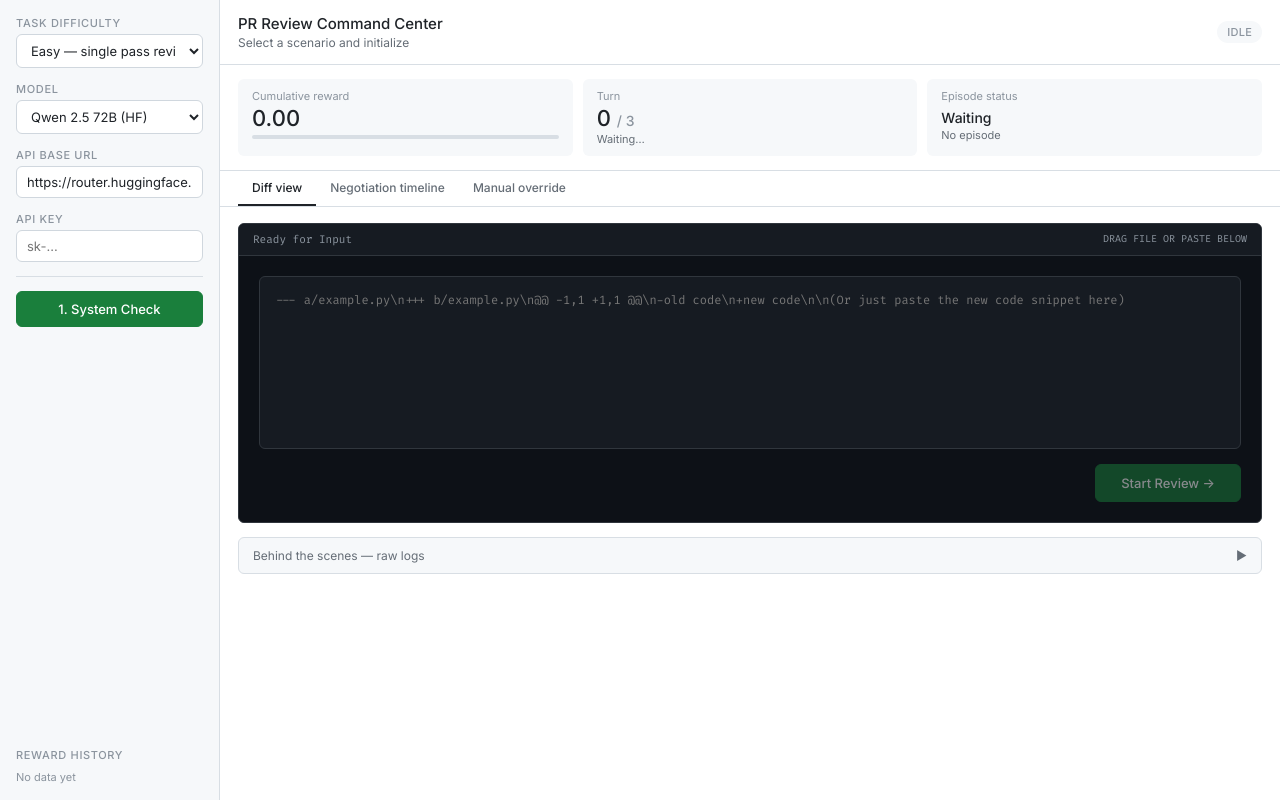
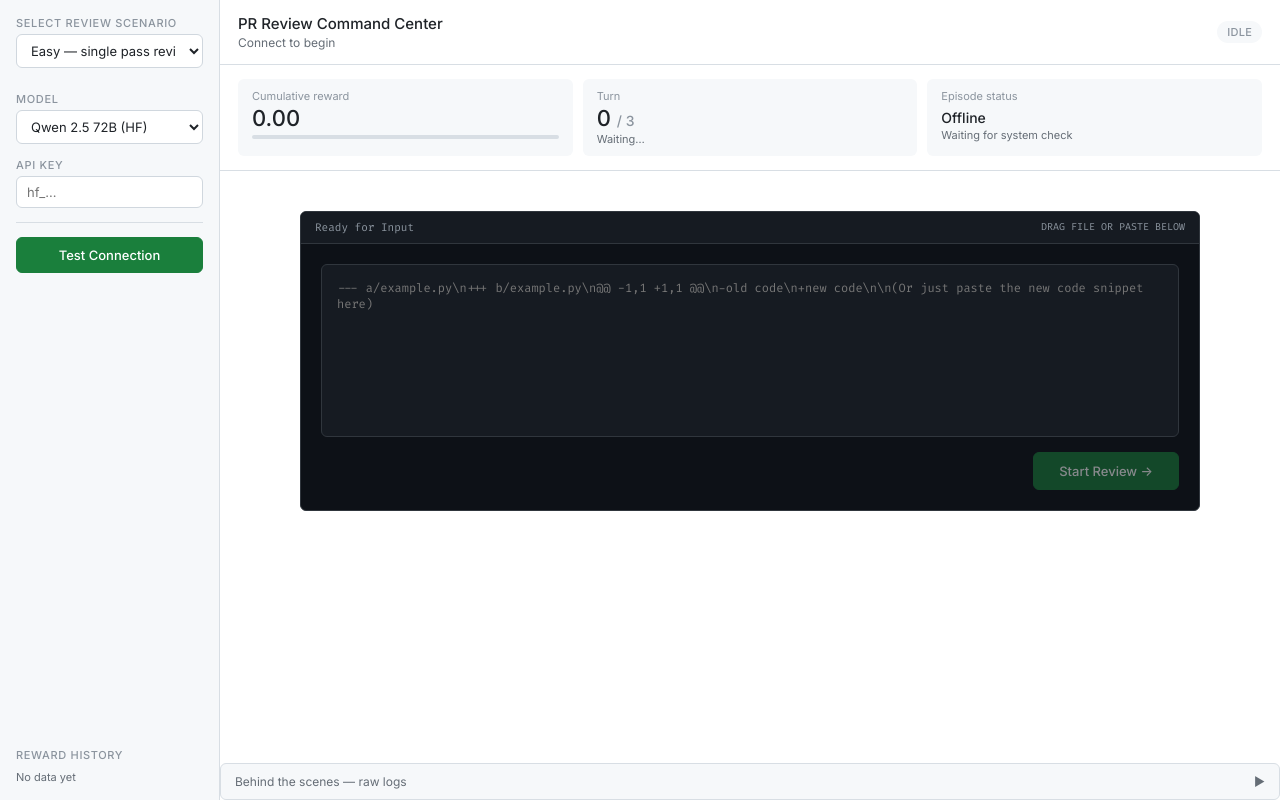
Before and after one commit to Levi710/PR-Review-Negotiation-Environment, a Next.js app in the folder pr_review_dashboard/: page / in a window 1280 px wide. Built offline with nearby package versions, Linux system fonts and the light colour scheme.

Commit message:
FEAT: Unified 'One-Push' Logic Restructuring — Linear Workflow

```diff
--- a/pr_review_dashboard/app/Dashboard.js
+++ b/pr_review_dashboard/app/Dashboard.js
@@ -1,12 +1,10 @@
 "use client";
-import { useState, useCallback } from "react";
+import { useState, useCallback, useEffect } from "react";
 import Sidebar from "@/components/Sidebar";
 import TopBar from "@/components/TopBar";
 import MetricCards from "@/components/MetricCards";
-import TabBar from "@/components/TabBar";
 import DiffView from "@/components/DiffView";
 import Timeline from "@/components/Timeline";
-import ManualOverride from "@/components/ManualOverride";
 import LogBox from "@/components/LogBox";
 import { resetEnv, stepEnv, callAgent, configCustom } from "@/lib/api";
 
@@ -17,11 +15,9 @@
   const [customApiUrl, setCustomApiUrl] = useState("");
   const [customApiKey, setCustomApiKey] = useState(defaultHfToken || "");
   const [taskName, setTaskName] = useState("single-pass-review");
-  const [customDiff, setCustomDiff] = useState("");
   const [customTitle, setCustomTitle] = useState("Custom Review Session");
   const [customDesc, setCustomDesc] = useState("User-provided code snippet for review.");
 
-  // Derived from selected preset
   const preset = presets[selectedPreset] || presets[0];
   const isInternal = preset.internal;
   const activeModelId = preset.id === "custom" ? customModelId : preset.id;
@@ -41,7 +37,6 @@
   const [logs, setLogs] = useState([]);
   const [isThinking, setIsThinking] = useState(false);
   const [error, setError] = useState(null);
-  const [activeTab, setActiveTab] = useState("diff");
 
   const addLog = useCallback((msg) => {
     setLogs(prev => [...prev, `[${new Date().toLocaleTimeString()}] ${msg}`]);
@@ -51,33 +46,81 @@
   const handleInit = useCallback(async () => {
     setError(null);
     setInitStatus("loading");
-    addLog(`System Check: ${taskName}`);
+    addLog(`System Connection Test: ${activeModelId}`);
     try {
-      // Basic reset to ensure backend is alive and well
       await resetEnv(taskName);
       setInitialized(true);
       setInitStatus("ready");
-      addLog(`System Ready.`);
+      addLog(`SYSTEM READY. Waiting for code input...`);
     } catch (e) {
-      setError(`System Check Failed: ${e.message}`);
+      setError(`Connection Failed: ${e.message}`);
       setInitStatus("idle");
-      addLog(`ERROR: ${e.message}`);
+      addLog(`CONNECTION ERROR: ${e.message}`);
     }
-  }, [taskName, addLog]);
+  }, [taskName, activeModelId, addLog]);
 
-  // ── Handle Code Submission (From DiffView) ──
+  // ── Manual Decision ──
+  const handleManual = useCallback(async ({ decision: dec, comment }) => {
+    if (done) return;
+    setError(null);
+    addLog(`User Decision: ${dec}`);
+    try {
+      const result = await stepEnv({ decision: dec, comment: comment || "Manual verdict." });
+      setObservation(result.observation);
+      setScore(prev => prev + result.reward);
+      setRewards(prev => [...prev, result.reward]);
+      setDone(result.done);
+      setDecision(dec.toUpperCase());
+      if (!result.done) setTurn(prev => prev + 1);
+      addLog(`VERDICT APPLIED: reward=${result.reward.toFixed(2)} done=${result.done}`);
+    } catch (e) {
+      setError(e.message);
+      addLog(`VERDICT ERROR: ${e.message}`);
+    }
+  }, [done, addLog]);
+
+  // ── Execute AI Round ──
+  const handleExecute = useCallback(async () => {
+    if (done || isThinking) return;
+    setError(null);
+    setIsThinking(true);
+    addLog(`Requesting AI Analysis (${activeModelId})...`);
+    try {
+      const action = await callAgent({
+        observation, modelId: activeModelId, apiUrl: activeApiUrl, apiKey: activeApiKey,
+      });
+      if (action.decision === "error") throw new Error(action.comment);
+
+      addLog(`AI Feedback Received: ${action.decision}`);
+      const result = await stepEnv(action);
+      setObservation(result.observation);
+      setScore(prev => prev + result.reward);
+      setRewards(prev => [...prev, result.reward]);
+      setDone(result.done);
+      setDecision(action.decision.toUpperCase());
+      if (!result.done) setTurn(prev => prev + 1);
+      addLog(`STEP SUCCESS: reward=${result.reward.toFixed(2)}`);
+    } catch (e) {
+      setError(e.message);
+      addLog(`AI ERROR: ${e.message}`);
+    } finally {
+      setIsThinking(false);
+    }
+  }, [done, isThinking, observation, activeModelId, activeApiUrl, activeApiKey, addLog]);
+
+  // ── Handle Code Submission (The One-Push Trigger) ──
   const handleCodeSubmit = useCallback(async (code) => {
     setError(null);
-    setIsThinking(true); // Re-use thinking state for "Processing" feedback
-    addLog("Loading code for review...");
+    setIsThinking(true);
+    addLog("PHASE 2: Parsing submitted code...");
     try {
-      // 1. Config custom task with provided code
+      // 1. Configure the scenario
       await configCustom({ diff: code, pr_title: customTitle, pr_description: customDesc });
 
-      // 2. Reset env with 'custom-review' task
+      // 2. Initialize the specific environment
       const obs = await resetEnv("custom-review");
 
-      // 3. Update state
+      // 3. Reset state for new session
       setObservation(obs);
       setScore(0);
       setTurn(1);
@@ -85,82 +128,43 @@
       setDone(false);
       setDecision("IDLE");
       setRewards([]);
-      setTaskName("custom-review"); // Ensure it stays on custom
+      setTaskName("custom-review");
 
-      addLog("Code loaded successfully. Switch to Timeline to begin.");
+      addLog("CODE LOADED. Auto-triggering AI Review round...");
+
+      // 4. AUTO-START THE REVIEW (The real "One-Push")
+      // We wrap the execute logic because we can't call handleExecute directly due to closure of 'observation'
+      const action = await callAgent({
+        observation: obs, modelId: activeModelId, apiUrl: activeApiUrl, apiKey: activeApiKey,
+      });
+      if (action.decision === "error") throw new Error(action.comment);
+
+      const result = await stepEnv(action);
+      setObservation(result.observation);
+      setScore(result.reward);
+      setRewards([result.reward]);
+      setDone(result.done);
+      setDecision(action.decision.toUpperCase());
+      addLog(`AI REVIEW COMPLETE. Check results below.`);
     } catch (e) {
       setError(e.message);
-      addLog(`LOAD ERROR: ${e.message}`);
+      addLog(`SESSION ERROR: ${e.message}`);
     } finally {
       setIsThinking(false);
     }
-  }, [customTitle, customDesc, addLog]);
+  }, [customTitle, customDesc, activeModelId, activeApiUrl, activeApiKey, addLog]);
 
-  // ── Execute AI Round ──
-  const handleExecute = useCallback(async () => {
-    if (done || isThinking) return;
-    setError(null);
-    setIsThinking(true);
-    addLog(`Calling: ${activeModelId}`);
-    try {
-      const action = await callAgent({
-        observation, modelId: activeModelId, apiUrl: activeApiUrl, apiKey: activeApiKey,
-      });
-      if (action.decision === "error") {
-        setError(action.comment);
-        addLog(`AI ERROR: ${action.comment}`);
-        setIsThinking(false);
-        return;
-      }
-      addLog(`Decision: ${action.decision}`);
-      const result = await stepEnv(action);
-      setObservation(result.observation);
-      setScore(prev => prev + result.reward);
-      setRewards(prev => [...prev, result.reward]);
-      setDone(result.done);
-      setDecision(action.decision.toUpperCase());
-      if (!result.done) setTurn(prev => prev + 1);
-      addLog(`Step: reward=${result.reward.toFixed(2)} done=${result.done}`);
-    } catch (e) {
-      setError(e.message);
-      addLog(`ERROR: ${e.message}`);
-    } finally {
-      setIsThinking(false);
-    }
-  }, [done, isThinking, observation, activeModelId, activeApiUrl, activeApiKey, addLog]);
+  const epStatus = !initialized ? "Offline" : done ? "Reviewed" : "Active";
+  const epSub = !initialized ? "Waiting for system check" : done ? "History saved" : isThinking ? "Reviewer processing..." : "Awaiting decision";
+  const prSub = initialized ? `${taskName} · Session Progress` : "Connect to begin";
 
-  // ── Manual Override ──
-  const handleManual = useCallback(async ({ decision: dec, comment }) => {
-    if (done) return null;
-    setError(null);
-    addLog(`Manual: ${dec}`);
-    try {
-      const result = await stepEnv({ decision: dec, comment: comment || "Manual review." });
-      setObservation(result.observation);
-      setScore(prev => prev + result.reward);
-      setRewards(prev => [...prev, result.reward]);
-      setDone(result.done);
-      setDecision(dec.toUpperCase());
-      if (!result.done) setTurn(prev => prev + 1);
-      addLog(`Manual: reward=${result.reward.toFixed(2)} done=${result.done}`);
-      return result;
-    } catch (e) {
-      setError(e.message);
-      return null;
-    }
-  }, [done, addLog]);
-
-  const epStatus = !initialized ? "Waiting" : done ? "Complete" : "Running";
-  const epSub = !initialized ? "No episode" : done ? "Episode finished" : isThinking ? "AI turn active" : "Ready for input";
-  const prSub = initialized ? `${taskName} · Turn ${turn}/${maxTurns}` : "Select a scenario and initialize";
+  // Decision state for TopBar
+  const currentDecision = decision;
 
   return (
     <div className="dash">
       <Sidebar
         taskName={taskName} setTaskName={setTaskName}
-        customDiff={customDiff} setCustomDiff={setCustomDiff}
-        customTitle={customTitle} setCustomTitle={setCustomTitle}
-        customDesc={customDesc} setCustomDesc={setCustomDesc}
         presets={presets}
         selectedPreset={selectedPreset} setSelectedPreset={setSelectedPreset}
         customApiUrl={customApiUrl} setCustomApiUrl={setCustomApiUrl}
@@ -170,30 +174,51 @@
         onInit={handleInit}
         initStatus={initStatus}
         rewards={rewards}
+        customTitle={customTitle} setCustomTitle={setCustomTitle}
+        customDesc={customDesc} setCustomDesc={setCustomDesc}
       />
       <div className="main">
         <TopBar
           title={observation.pr_title || "PR Review Command Center"}
           subtitle={prSub}
-          decision={decision}
+          decision={currentDecision}
         />
         <MetricCards score={score} turn={turn} maxTurns={maxTurns} status={epStatus} statusSub={epSub} />
-        <TabBar activeTab={activeTab} setActiveTab={setActiveTab} />
-        <div className="content">
+
+        <div className="content unified-workspace">
           {error && <div className="status-msg error">{error}</div>}
-          {activeTab === "diff" && (
-            <DiffView
-              diff={observation.diff}
-              onCodeSubmit={handleCodeSubmit}
-              isProcessing={isThinking}
-            />
-          )}
-          {activeTab === "timeline" && (
-            <Timeline history={observation.review_history || []} isThinking={isThinking} onExecute={handleExecute} done={done} />
-          )}
-          {activeTab === "manual" && (
-            <ManualOverride onSubmit={handleManual} disabled={done || !initialized} />
-          )}
+
+          <div className="workspace-layout">
+            {/* Stage 1: The Input Panel (Visible when no code loaded) */}
+            {(!observation.diff || !initialized) ? (
+              <div className="full-width-input">
+                <DiffView
+                  diff={null}
+                  onCodeSubmit={handleCodeSubmit}
+                  isProcessing={isThinking}
+                />
+              </div>
+            ) : (
+              /* Stage 2 & 3: Parallel Review View */
+              <div className="split-view">
+                <div className="split-left">
+                  <div className="pane-header">CODE CHANGES</div>
+                  <DiffView diff={observation.diff} />
+                </div>
+                <div className="split-right">
+                  <div className="pane-header">NEGOTIATION TIMELINE</div>
+                  <Timeline
+                    history={observation.review_history || []}
+                    isThinking={isThinking}
+                    onExecute={handleExecute}
+                    onManual={handleManual}
+                    done={done}
+                  />
+                </div>
+              </div>
+            )}
+          </div>
+
           <LogBox logs={logs} />
         </div>
       </div>
--- a/pr_review_dashboard/app/globals.css
+++ b/pr_review_dashboard/app/globals.css
@@ -149,15 +149,47 @@
 .tab:hover { color: var(--color-text-primary); }
 .tab.active { color: var(--color-text-primary); border-bottom-color: var(--color-text-primary); }
 
-/* ── Content ── */
-.content {
-  flex: 1;
-  overflow: auto;
-  padding: 16px 18px;
+/* ── Unified Workspace Layout ── */
+.unified-workspace {
+  background: var(--color-background-primary);
   display: flex;
   flex-direction: column;
-  gap: 14px;
+  height: 100%;
 }
+.workspace-layout {
+  display: flex;
+  flex-direction: column;
+  flex: 1;
+  gap: 20px;
+}
+.full-width-input {
+  width: 100%;
+  max-width: 900px;
+  margin: 40px auto;
+}
+.split-view {
+  display: grid;
+  grid-template-columns: 1.2fr 1fr;
+  gap: 20px;
+  height: auto;
+  min-height: 500px;
+}
+.split-left, .split-right {
+  display: flex;
+  flex-direction: column;
+  gap: 10px;
+}
+.pane-header {
+  font-size: 11px;
+  font-weight: 600;
+  color: var(--color-text-tertiary);
+  text-transform: uppercase;
+  letter-spacing: .08em;
+  padding-bottom: 5px;
+  border-bottom: 0.5px solid var(--color-border-tertiary);
+}
+.init-btn.success { background: #1a7f3c; color: white; border-color: #1a7f3c; }
+.init-btn.error { background: #cf222e; color: white; border-color: #cf222e; }
 
 /* ── Diff View (Dark theme) ── */
 .diff-box {
--- a/pr_review_dashboard/components/Sidebar.js
+++ b/pr_review_dashboard/components/Sidebar.js
@@ -2,9 +2,6 @@
 
 export default function Sidebar({
   taskName, setTaskName,
-  customDiff, setCustomDiff,
-  customTitle, setCustomTitle,
-  customDesc, setCustomDesc,
   presets, selectedPreset, setSelectedPreset,
   customApiUrl, setCustomApiUrl,
   customModelId, setCustomModelId,
@@ -12,6 +9,8 @@
   isInternal,
   onInit, initStatus,
   rewards,
+  customTitle, setCustomTitle,
+  customDesc, setCustomDesc,
 }) {
   const TASKS = [
     { value: "single-pass-review", label: "Easy — single pass review" },
@@ -24,15 +23,14 @@
 
   return (
     <div className="sidebar">
-      {/* Task selector */}
+      {/* Session Config */}
       <div>
-        <div className="sidebar-label">Task difficulty</div>
+        <div className="sidebar-label">Select review scenario</div>
         <select value={taskName} onChange={e => setTaskName(e.target.value)}>
           {TASKS.map(t => <option key={t.value} value={t.value}>{t.label}</option>)}
         </select>
       </div>
 
-      {/* Custom Task Inputs — Only for Custom Review */}
       {taskName === "custom-review" && (
         <>
           <div>
@@ -45,7 +43,7 @@
             />
           </div>
           <div>
-            <div className="sidebar-label">PR Description</div>
+            <div className="sidebar-label">Background info</div>
             <textarea
               style={{ minHeight: "60px" }}
               value={customDesc}
@@ -57,45 +55,26 @@
       )}
 
       {/* Model preset selector */}
-      <div>
+      <div style={{ marginTop: '10px' }}>
         <div className="sidebar-label">Model</div>
-        <select
-          value={selectedPreset}
-          onChange={e => setSelectedPreset(Number(e.target.value))}
-        >
-          {presets.map((p, i) => (
-            <option key={i} value={i}>{p.label}</option>
-          ))}
+        <select value={selectedPreset} onChange={e => setSelectedPreset(parseInt(e.target.value))}>
+          {presets.map((p, i) => <option key={i} value={i}>{p.label}</option>)}
         </select>
       </div>
 
-      {/* API URL — shown for non-internal, non-custom */}
-      {!isInternal && (
-        <div>
-          <div className="sidebar-label">API base URL</div>
-          <input
-            type="text"
-            value={preset.id === "custom" ? customApiUrl : preset.url}
-            onChange={e => setCustomApiUrl(e.target.value)}
-            disabled={preset.id !== "custom"}
-          />
+      {preset.id === "custom" && (
+        <div className="custom-config">
+          <div>
+            <div className="sidebar-label">API Base URL</div>
+            <input type="text" value={customApiUrl} onChange={e => setCustomApiUrl(e.target.value)} placeholder="https://..." />
+          </div>
+          <div>
+            <div className="sidebar-label">Model ID</div>
+            <input type="text" value={customModelId} onChange={e => setCustomModelId(e.target.value)} placeholder="llama3..." />
+          </div>
         </div>
       )}
 
-      {/* Model ID — editable only for custom */}
-      {preset.id === "custom" && (
-        <div>
-          <div className="sidebar-label">Model ID</div>
-          <input
-            type="text"
-            value={customModelId}
-            onChange={e => setCustomModelId(e.target.value)}
-            placeholder="e.g. gpt-4o"
-          />
-        </div>
-      )}
-
-      {/* API Key — hidden for internal presets */}
       {!isInternal && (
         <div>
           <div className="sidebar-label">API Key</div>
@@ -103,12 +82,15 @@
             type="password"
             value={customApiKey}
             onChange={e => setCustomApiKey(e.target.value)}
-            placeholder="sk-..."
+            placeholder="hf_..."
           />
         </div>
       )}
+
       {isInternal && (
-        <div className="status-msg info">🔒 Secure key active</div>
+        <div className="status-msg success" style={{ padding: "6px 10px", fontSize: 11, background: "rgba(35, 134, 54, 0.1)" }}>
+          🔒 Secure key active
+        </div>
       )}
 
       <div className="sep" />
@@ -118,46 +100,42 @@
         onClick={onInit}
         disabled={initStatus === 'loading'}
       >
-        {initStatus === 'loading' ? 'Checking connection...' :
+        {initStatus === 'loading' ? 'Connecting...' :
          initStatus === 'ready' ? '✅ System Ready' :
-         '1. System Check'}
+         'Test Connection'}
       </button>
 
       {initStatus === 'ready' && (
         <div style={{ marginTop: '10px', fontSize: '11px', color: '#7d8590', textAlign: 'center' }}>
-          Proceed to <b>Diff view</b> to paste code.
+          System is live. Paste your code in the workspace.
         </div>
       )}
 
       {/* Reward history at bottom */}
       <div style={{ marginTop: "auto" }}>
         <div className="sidebar-label" style={{ marginBottom: 8 }}>Reward history</div>
-        <RewardChart rewards={rewards} />
+        <div className="reward-history">
+          {(!rewards || rewards.length === 0) ? (
+            <div style={{ fontSize: 11, color: "var(--color-text-secondary)" }}>No data yet</div>
+          ) : (
+            rewards.map((r, i) => (
+              <div key={i} className="reward-bar-wrapper">
+                <span className="reward-label">T{i + 1}</span>
+                <div className="reward-track">
+                  <div
+                    className="reward-fill"
+                    style={{
+                      width: `${Math.max(10, Math.min(100, Math.abs(r) * 100))}%`,
+                      background: r >= 0 ? "var(--color-success)" : "var(--color-error)"
+                    }}
+                  />
+                </div>
+                <span className="reward-value">{r > 0 ? "+" : ""}{r.toFixed(2)}</span>
+              </div>
+            ))
+          )}
+        </div>
       </div>
     </div>
   );
 }
-
-function RewardChart({ rewards }) {
-  if (!rewards || rewards.length === 0) {
-    return <div style={{ fontSize: 11, color: "var(--color-text-tertiary)" }}>No data yet</div>;
-  }
-  const getColor = (val) => {
-    if (val >= 0.7) return "#1a7f3c";
-    if (val >= 0.4) return "#ef9f27";
-    return "#e24b4a";
-  };
-  return (
-    <div className="reward-chart">
-      {rewards.map((r, i) => (
-        <div className="chart-row" key={i}>
-          <span className="chart-label">T{i + 1}</span>
-          <div className="chart-bar-wrap">
-            <div className="chart-bar" style={{ width: `${Math.min(r * 100, 100)}%`, background: getColor(r) }} />
-          </div>
-          <span className="chart-val">{r.toFixed(2)}</span>
-        </div>
-      ))}
-    </div>
-  );
-}
```
Also changed, not shown: pr_review_dashboard/components/Timeline.js (+38 -9 lines).
